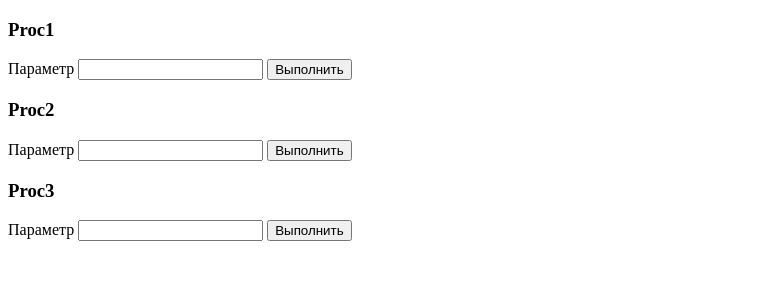
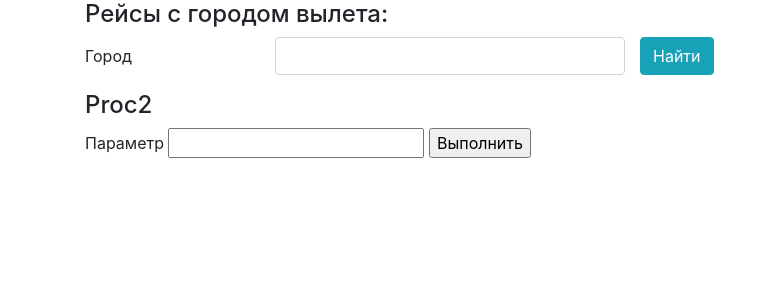
Before and after one commit to linkouth/flight, a Django app: page / in a window 1280 px wide. Shown: the top 300 px of the page, without its empty margins (0-769 px from the left). Run offline with Django 3.2, Linux system fonts and the light colour scheme; some libraries are stand-ins or nearby versions.

Commit message:
make up templates

```diff
--- a/flight/templates/flight/index.html
+++ b/flight/templates/flight/index.html
@@ -1,30 +1,38 @@
 <!DOCTYPE html>
 <html lang="en">
 <head>
+    <link rel="stylesheet" href="https://stackpath.bootstrapcdn.com/bootstrap/4.3.1/css/bootstrap.min.css"
+          integrity="sha384-ggOyR0iXCbMQv3Xipma34MD+dH/1fQ784/j6cY/iJTQUOhcWr7x9JvoRxT2MZw1T" crossorigin="anonymous">
     <meta charset="UTF-8">
     <title>Title</title>
 </head>
 <body>
-<h3>Proc1</h3>
+<div class="container">
+    <h4>Рейсы с городом вылета: </h4>
     <form action="{% url 'proc1' %}" method="post">
-    {% csrf_token %}
+        {% csrf_token %}
+        <div class="form-group row">
+            <label for="param" class="col-form-label col-md-2">Город</label>
+            <div class="col-md-4">
+                <input class="form-control" type="text" name="param">
+            </div>
+            <button class="btn btn-info" type="submit">Найти</button>
+        </div>
+    </form>
+    <h4>Proc2</h4>
+    <form action="{% url 'proc2' %}" method="post">
+        {% csrf_token %}
         <label for="param">Параметр</label>
         <input type="text" name="param">
-    <input type="submit" value="Выполнить">
+        <input type="submit" value="Выполнить">
     </form>
-<h3>Proc2</h3>
-    <form action="{% url 'proc2' %}" method="post">
-    {% csrf_token %}
-        <label for="param">Параметр</label>
-        <input type="text" name="param">
-    <input type="submit" value="Выполнить">
-    </form>
-<h3>Proc3</h3>
-    <form action="{% url 'proc3' %}" method="post">
-    {% csrf_token %}
-        <label for="param">Параметр</label>
-        <input type="text" name="param">
-    <input type="submit" value="Выполнить">
-    </form>
+    {#<h3>Proc3</h3>#}
+    {#    <form action="{% url 'proc3' %}" method="post">#}
+    {#    {% csrf_token %}#}
+    {#        <label for="param">Параметр</label>#}
+    {#        <input type="text" name="param">#}
+    {#    <input type="submit" value="Выполнить">#}
+    {#    </form>#}
+</div>
 </body>
 </html>
--- a/flight/views.py
+++ b/flight/views.py
@@ -28,12 +28,12 @@ def proc2(request):
     })
 
 
-# def proc3(request):
-#     param = request.POST['param']
-#     with connection.cursor() as cursor:
-#         cursor.execute("declare @a int; exec @a = proc4 %s; if (@a = 1) return 't' else return 'f'", [param])
-#         rows = cursor.fetchall()
-#     return render(request, 'flight/proc1.html', {
-#         'param': param,
-#         'rows': rows,
-#     })
+def proc3(request):
+    param = request.POST['param']
+    with connection.cursor() as cursor:
+        cursor.execute("declare @a int; exec @a = proc4 %s; if (@a = 1) return 't' else return 'f'", [param])
+        rows = cursor.fetchall()
+    return render(request, 'flight/proc1.html', {
+        'param': param,
+        'rows': rows,
+    })
```
Also changed, not shown: flight/templates/flight/proc1.html (+24 -6 lines).
